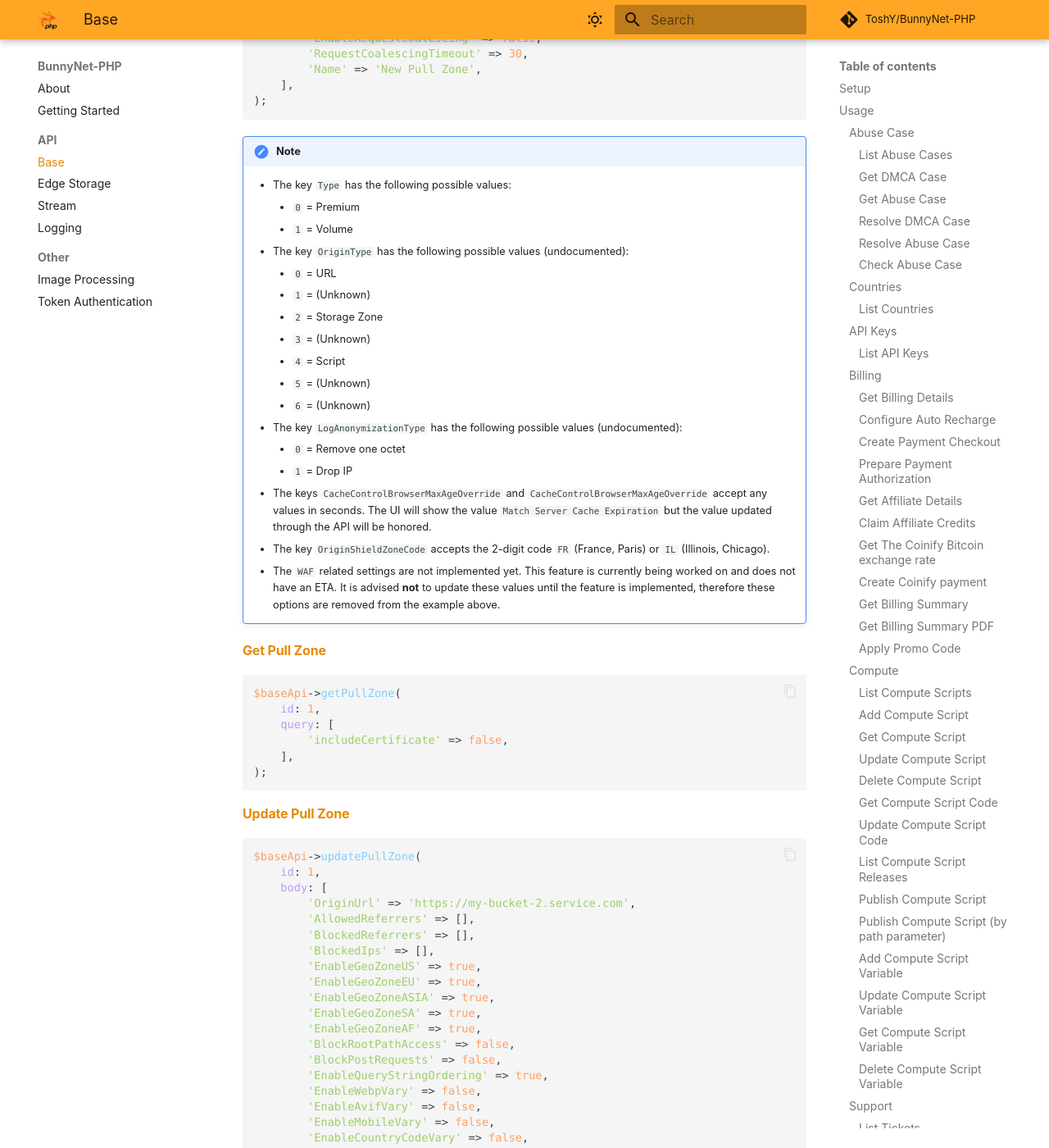
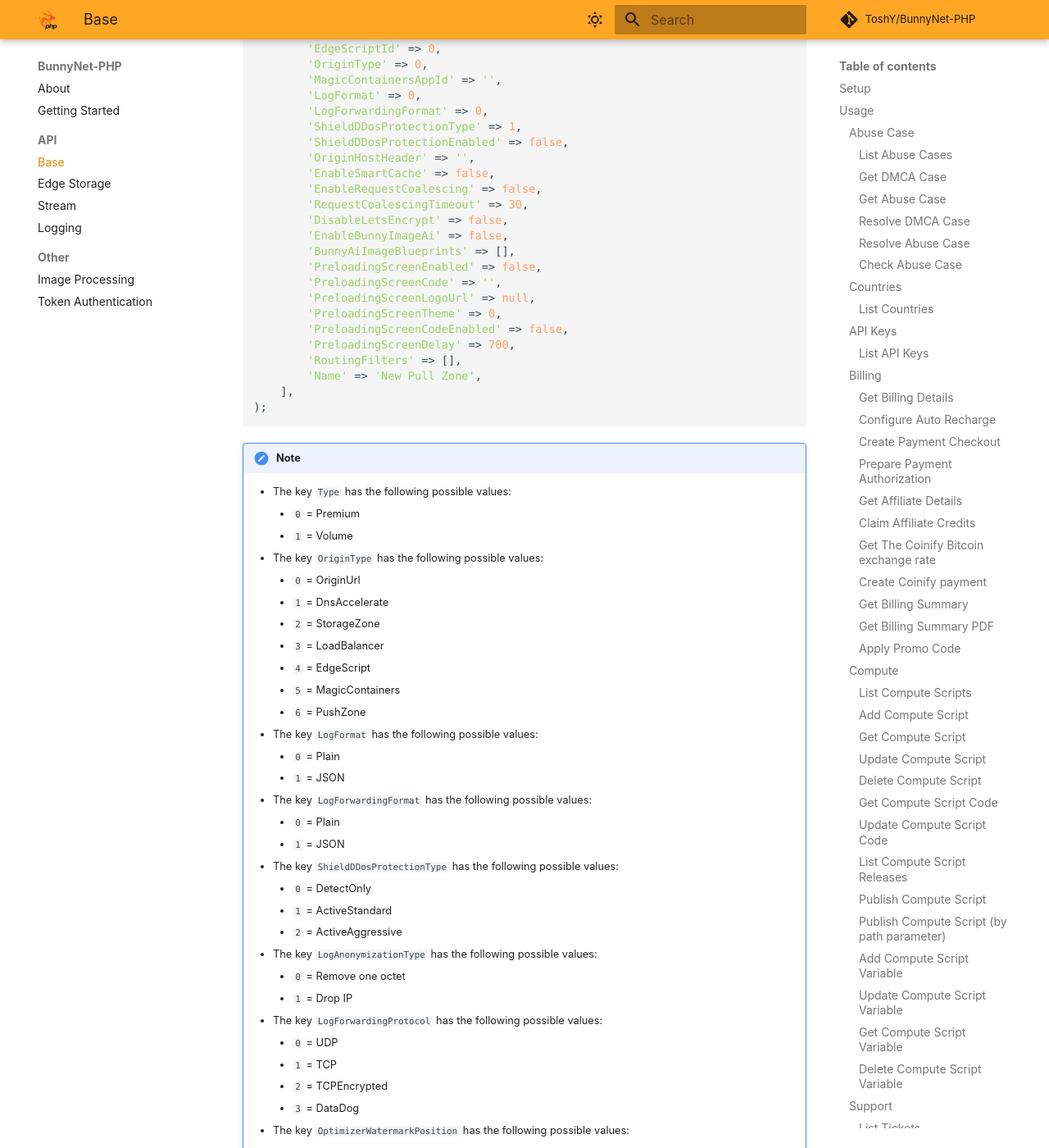
Before and after one commit to ToshY/BunnyNet-PHP, an MkDocs documentation site: the page built from docs/base-api.md, in a window 1280 px wide and 1400 px high, scrolled down 22436 px. Shown: the whole window at 82% size. Built offline with MkDocs 1.6.1 and Material for MkDocs 9.7.7, drawn with Linux system fonts in a browser that asks for light colours; some web fonts are replaced; comment, search, counter and statistics services are not loaded; some of the changed text lies outside the part shown.

Commit message:
pull zone - list pull zones key search; add/update pull zone query params; add/update edge rule docs

````diff
--- a/docs/base-api.md
+++ b/docs/base-api.md
@@ -993,10 +993,15 @@ $baseApi->listPullZones(
     query: [
         'page' => 0,
         'perPage' => 1000,
+        'search' => 'bunny',
         'includeCertificate' => false,
     ],
 );
 ```
+
+!!! note
+
+    - The key `search` is currently not functional.
 
 #### [Add Pull Zone](https://docs.bunny.net/reference/pullzonepublic_add)
 
@@ -1030,7 +1035,8 @@ $baseApi->addPullZone(
         'DisableCookies' => true,
         'BudgetRedirectedCountries' => [],
         'BlockedCountries' => [],
-        'CacheControlMaxAgeOverride' => 30,
+        'CacheControlMaxAgeOverride' => -1,
+        'CacheControlPublicMaxAgeOverride' => -1,
         'CacheControlBrowserMaxAgeOverride' => 157784760,
         'AddHostHeader' => false,
         'AddCanonicalHeader' => false,
@@ -1108,11 +1114,13 @@ $baseApi->addPullZone(
         'OriginShieldQueueMaxWaitTime' => 30,
         'UseBackgroundUpdate' => false,
         'OriginShieldMaxQueuedRequests' => 5000,
+        'UseBackgroundUpdate' => true,
         'EnableAutoSSL' => false,
         'LogAnonymizationType' => 0,
         'StorageZoneId' => 0,
         'EdgeScriptId' => 0,
         'OriginType' => 0,
+        'MagicContainersAppId' => '',
         'LogFormat' => 0,
         'LogForwardingFormat' => 0,
         'ShieldDDosProtectionType' => 1,
@@ -1121,6 +1129,16 @@ $baseApi->addPullZone(
         'EnableSmartCache' => false,
         'EnableRequestCoalescing' => false,
         'RequestCoalescingTimeout' => 30,
+        'DisableLetsEncrypt' => false,
+        'EnableBunnyImageAi' => false,
+        'BunnyAiImageBlueprints' => [],
+        'PreloadingScreenEnabled' => false,
+        'PreloadingScreenCode' => '',
+        'PreloadingScreenLogoUrl' => null,
+        'PreloadingScreenTheme' => 0,
+        'PreloadingScreenCodeEnabled' => false,
+        'PreloadingScreenDelay' => 700,
+        'RoutingFilters' => [],
         'Name' => 'New Pull Zone',
     ],
 );
@@ -1131,17 +1149,38 @@ $baseApi->addPullZone(
     - The key `Type` has the following possible values:
         - `0` = Premium
         - `1` = Volume
-    - The key `OriginType` has the following possible values (undocumented):
-        - `0` = URL
-        - `1` = (Unknown)
-        - `2` = Storage Zone
-        - `3` = (Unknown)
-        - `4` = Script
-        - `5` = (Unknown)
-        - `6` = (Unknown)
-    - The key `LogAnonymizationType` has the following possible values (undocumented):
+    - The key `OriginType` has the following possible values:
+        - `0` = OriginUrl
+        - `1` = DnsAccelerate
+        - `2` = StorageZone
+        - `3` = LoadBalancer
+        - `4` = EdgeScript
+        - `5` = MagicContainers
+        - `6` = PushZone
+    - The key `LogFormat` has the following possible values:
+        - `0` = Plain
+        - `1` = JSON
+    - The key `LogForwardingFormat` has the following possible values:
+        - `0` = Plain
+        - `1` = JSON
+    - The key `ShieldDDosProtectionType` has the following possible values:
+        - `0` = DetectOnly
+        - `1` = ActiveStandard
+        - `2` = ActiveAggressive
+    - The key `LogAnonymizationType` has the following possible values:
         - `0` = Remove one octet
         - `1` = Drop IP
+    - The key `LogForwardingProtocol` has the following possible values:
+        - `0` = UDP
+        - `1` = TCP
+        - `2` = TCPEncrypted
+        - `3` = DataDog
+    - The key `OptimizerWatermarkPosition` has the following possible values:
+        - `0` = BottomLeft
+        - `1` = BottomRight
+        - `2` = TopLeft
+        - `4` = Center
+        - `5` = CenterStretch
     - The keys `CacheControlBrowserMaxAgeOverride` and `CacheControlBrowserMaxAgeOverride` accept any values in seconds. The UI will
     show the value `Match Server Cache Expiration` but the value updated through the API will be honored.
     - The key `OriginShieldZoneCode` accepts the 2-digit code `FR` (France, Paris) or `IL` (Illinois, Chicago).
@@ -1193,7 +1232,8 @@ $baseApi->updatePullZone(
         'DisableCookies' => true,
         'BudgetRedirectedCountries' => [],
         'BlockedCountries' => [],
-        'CacheControlMaxAgeOverride' => 30,
+        'CacheControlMaxAgeOverride' => -1,
+        'CacheControlPublicMaxAgeOverride' => -1,
         'CacheControlBrowserMaxAgeOverride' => 157784760,
         'AddHostHeader' => false,
         'AddCanonicalHeader' => false,
@@ -1271,11 +1311,13 @@ $baseApi->updatePullZone(
         'OriginShieldQueueMaxWaitTime' => 30,
         'UseBackgroundUpdate' => false,
         'OriginShieldMaxQueuedRequests' => 5000,
+        'UseBackgroundUpdate' => true,
         'EnableAutoSSL' => false,
         'LogAnonymizationType' => 0,
         'StorageZoneId' => 0,
         'EdgeScriptId' => 0,
         'OriginType' => 0,
+        'MagicContainersAppId' => '',
         'LogFormat' => 0,
         'LogForwardingFormat' => 0,
         'ShieldDDosProtectionType' => 1,
@@ -1284,6 +1326,16 @@ $baseApi->updatePullZone(
         'EnableSmartCache' => false,
         'EnableRequestCoalescing' => false,
         'RequestCoalescingTimeout' => 30,
+        'DisableLetsEncrypt' => false,
+        'EnableBunnyImageAi' => false,
+        'BunnyAiImageBlueprints' => [],
+        'PreloadingScreenEnabled' => false,
+        'PreloadingScreenCode' => '',
+        'PreloadingScreenLogoUrl' => null,
+        'PreloadingScreenTheme' => 0,
+        'PreloadingScreenCodeEnabled' => false,
+        'PreloadingScreenDelay' => 700,
+        'RoutingFilters' => [],
     ],
 );
 ```
@@ -1293,17 +1345,38 @@ $baseApi->updatePullZone(
     - The key `Type` has the following possible values:
         - `0` = Premium
         - `1` = Volume
-    - The key `OriginType` has the following possible values (undocumented):
-        - `0` = URL
-        - `1` = (Unknown)
-        - `2` = Storage Zone
-        - `3` = (Unknown)
-        - `4` = Script
-        - `5` = (Unknown)
-        - `6` = (Unknown)
-    - The key `LogAnonymizationType` has the following possible values (undocumented):
+    - The key `OriginType` has the following possible values:
+        - `0` = OriginUrl
+        - `1` = DnsAccelerate
+        - `2` = StorageZone
+        - `3` = LoadBalancer
+        - `4` = EdgeScript
+        - `5` = MagicContainers
+        - `6` = PushZone
+    - The key `LogFormat` has the following possible values:
+        - `0` = Plain
+        - `1` = JSON
+    - The key `LogForwardingFormat` has the following possible values:
+        - `0` = Plain
+        - `1` = JSON
+    - The key `ShieldDDosProtectionType` has the following possible values:
+        - `0` = DetectOnly
+        - `1` = ActiveStandard
+        - `2` = ActiveAggressive
+    - The key `LogAnonymizationType` has the following possible values:
         - `0` = Remove one octet
         - `1` = Drop IP
+    - The key `LogForwardingProtocol` has the following possible values:
+        - `0` = UDP
+        - `1` = TCP
+        - `2` = TCPEncrypted
+        - `3` = DataDog
+    - The key `OptimizerWatermarkPosition` has the following possible values:
+        - `0` = BottomLeft
+        - `1` = BottomRight
+        - `2` = TopLeft
+        - `4` = Center
+        - `5` = CenterStretch
     - The keys `CacheControlBrowserMaxAgeOverride` and `CacheControlBrowserMaxAgeOverride` accept any values in seconds. The UI will
     show the value `Match Server Cache Expiration` but the value updated through the API will be honored.
     - The key `OriginShieldZoneCode` accepts the 2-digit code `FR` (France, Paris) or `IL` (Illinois, Chicago).
@@ -1370,12 +1443,16 @@ $baseApi->addOrUpdateEdgeRule(
         - `8` = Disable Token Authentication
         - `9` = Enable Token Authentication
         - `10` = Override Cache Time Public
-        - `11` = Ignore Cache Vary: URL Query String
+        - `11` = Ignore Query String (Cache Vary)
         - `12` = Disable Bunny Optimizer
         - `13` = Force Compression
         - `14` = Set Status Code
         - `15` = Bypass Perma-Cache
         - `16` = Override Browser Cache Time
+        - `17` = Origin Storage
+        - `18` = Set Network Rate Limit
+        - `19` = Set Connection Limit
+        - `20` = Set Requests Per Second Limit
     - The key `Type` in a `Trigger` object has the following possible values:
         - `0` = URL
         - `1` = Request Header
````
Also changed, not shown: other parts of docs/base-api.md (+2 -0 lines), 3 other files.
